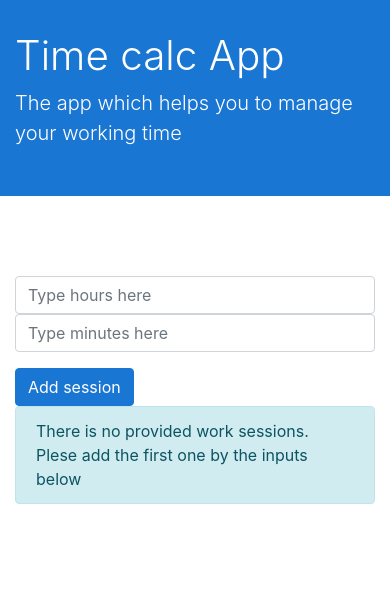
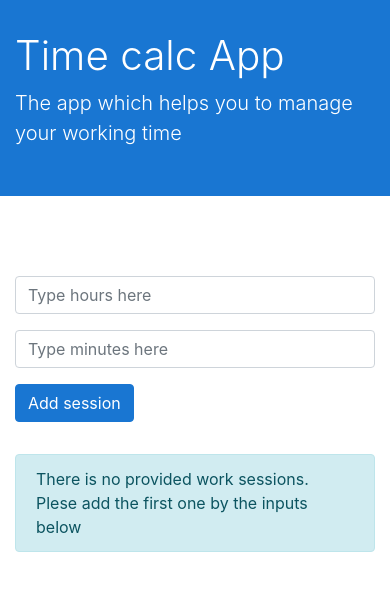
Before and after one commit to rubtsovi/vue-time-calc, a Vue app: page / in a window 390 px wide. Shown: the top 590 px of the page. Built offline with nearby package versions, Linux system fonts and the light colour scheme.

Commit message:
fixed mobile layout

```diff
--- a/src/components/InputComponent.vue
+++ b/src/components/InputComponent.vue
@@ -1,7 +1,7 @@
 <template>
   <div>
-    <b-form-row class="mb-3">
-      <b-col :cols="12" :sm="6">
+    <b-form-row class="my-n2">
+      <b-col :cols="12" :sm="6" class="py-2">
         <label for="hours-control" class="sr-only">Hours</label>
         <b-form-input
           id="hours-control"
@@ -11,7 +11,7 @@
           min="0"
         />
       </b-col>
-      <b-col :cols="12" :sm="6">
+      <b-col :cols="12" :sm="6" class="py-2">
         <label for="minutes-control" class="sr-only">Minutes</label>
         <b-form-input
           id="minutes-control"
@@ -24,7 +24,7 @@
         />
       </b-col>
     </b-form-row>
-    <b-button variant="primary" @click="initAddMutation()">Add session</b-button>
+    <b-button class="mt-3" variant="primary" @click="initAddMutation()">Add session</b-button>
   </div>
 </template>
 
--- a/src/components/WorkArea.vue
+++ b/src/components/WorkArea.vue
@@ -1,11 +1,11 @@
 <template>
   <div class="py-5">
     <b-container>
-      <b-row>
-        <b-col cols="12" md="6">
+      <b-row class="my-n3">
+        <b-col cols="12" md="6" class="py-3">
           <InputComponent></InputComponent>
         </b-col>
-        <b-col cols="12" md="6">
+        <b-col cols="12" md="6" class="py-3">
           <ResultComponent></ResultComponent>
         </b-col>
       </b-row>
```
